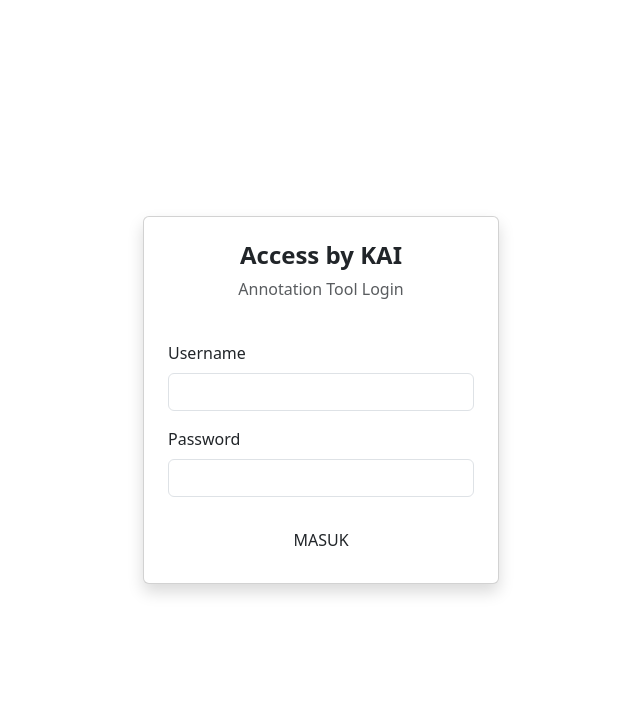
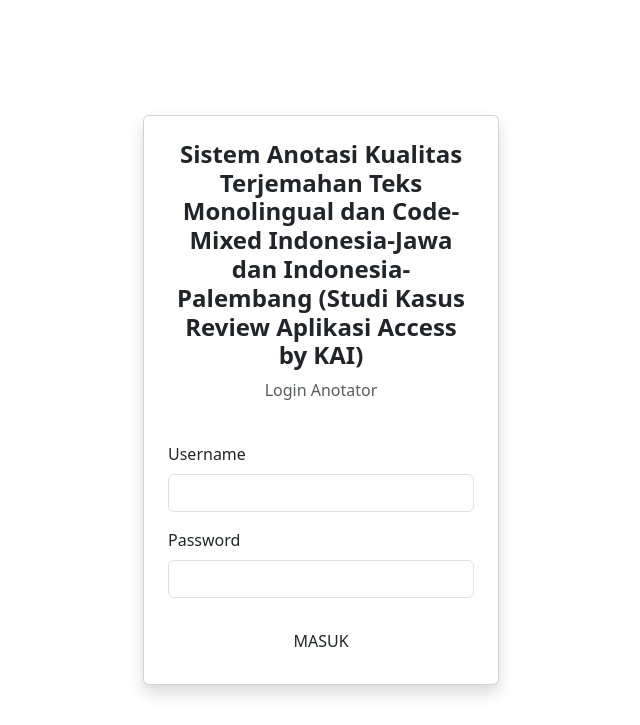
Before and after one commit to magnzetic/kai-annotation-tool, a Flask app: page /login in a window 1280 px wide. Shown: the top 725 px of the page, without its empty margins (319-959 px from the left). Run offline with Flask 3, Linux system fonts and the light colour scheme; some libraries are stand-ins or nearby versions.

Commit message:
Update login.html

```diff
--- a/templates/login.html
+++ b/templates/login.html
@@ -1,7 +1,7 @@
 <!DOCTYPE html>
 <html>
 <head>
-    <title>Login Annotator</title>
+    <title>Halaman Login Anotator</title>
     <link href="https://cdn.jsdelivr.net/npm/bootstrap@5.3.0/dist/bootstrap.min.css" rel="stylesheet">
     <link rel="stylesheet" href="{{ url_for('static', filename='css/style.css') }}">
 </head>
@@ -11,8 +11,8 @@
             <div class="col-md-4">
                 <div class="card p-4 shadow">
                     <div class="text-center mb-4">
-                        <h4 class="fw-bold" style="color: var(--kai-blue);">Access by KAI</h4>
-                        <p class="text-muted">Annotation Tool Login</p>
+                        <h4 class="fw-bold" style="color: var(--kai-blue);">Sistem Anotasi Kualitas Terjemahan Teks Monolingual dan Code-Mixed Indonesia-Jawa dan Indonesia-Palembang (Studi Kasus Review Aplikasi Access by KAI)</h4>
+                        <p class="text-muted">Login Anotator</p>
                     </div>
                     {% with messages = get_flashed_messages() %}
                       {% if messages %}
```
